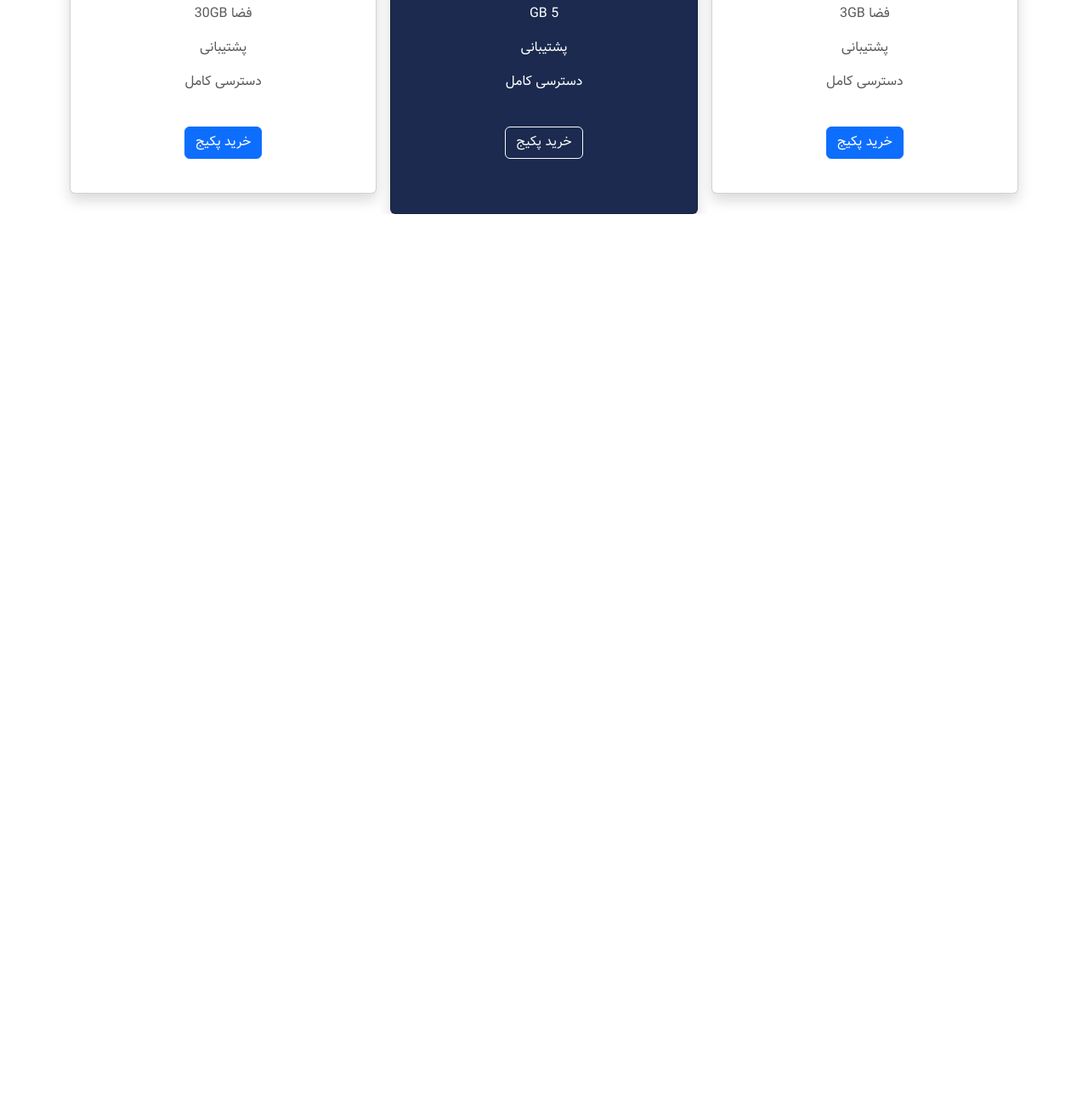
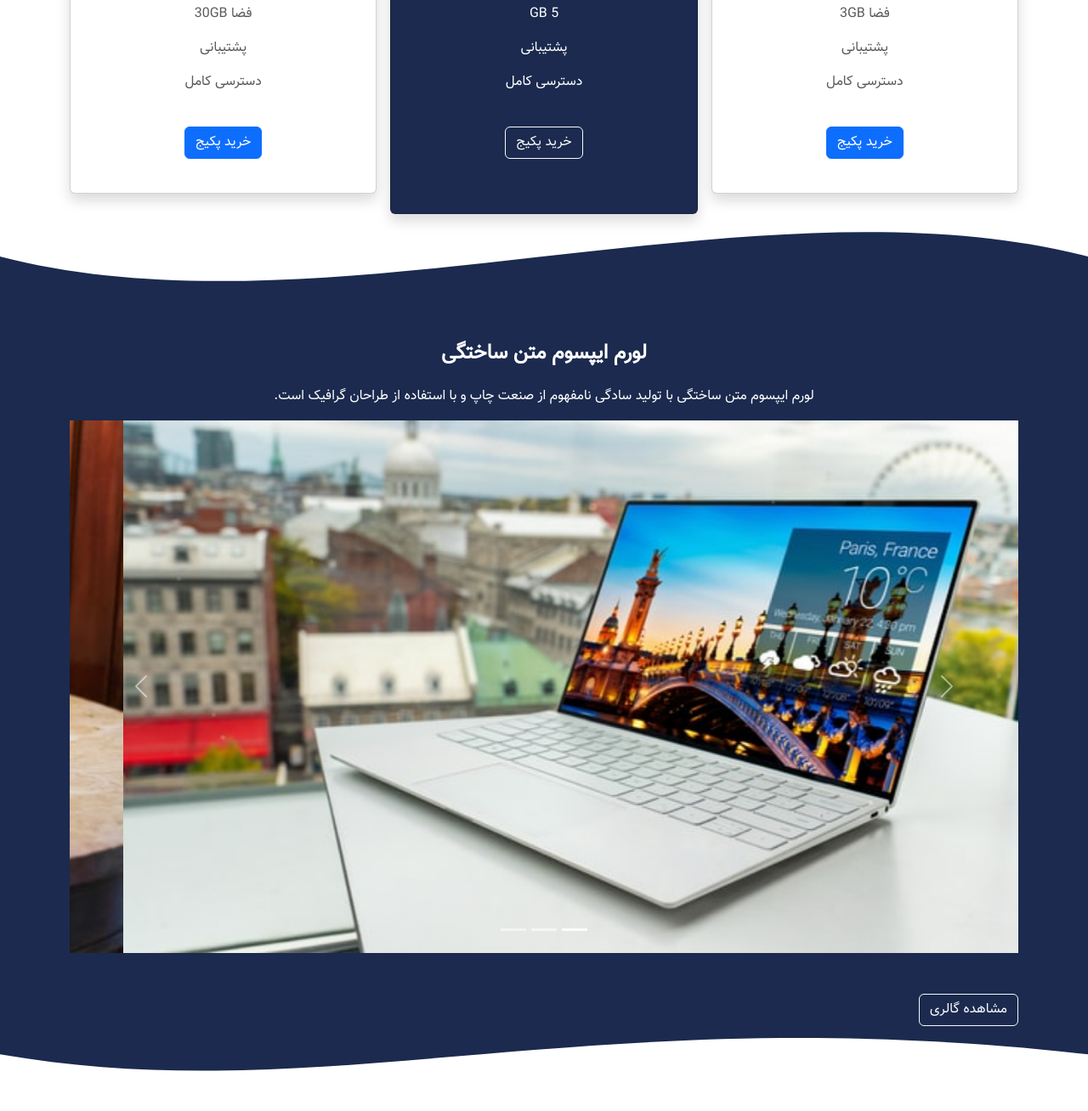
Before and after one commit to Shirari76/bootstrapv5.3-webtemplate-1, a plain HTML site: page index.html in a window 1280 px wide. Shown: the part 1568-2876 px from the top of the page at 85% size. Before the commit the page ends 1820 px from the top, so only its background shows below. Drawn offline with nearby package versions, Linux system fonts and the light colour scheme.

Commit message:
add section 4

```diff
--- a/index.html
+++ b/index.html
@@ -251,6 +251,127 @@
         </div>
       </div>
     </section>
+    <!-- section 4 -->
+    <div style="height: 150px; overflow: hidden">
+      <svg
+        viewBox="0 0 500 150"
+        preserveAspectRatio="none"
+        style="height: 100%; width: 100%"
+      >
+        <path
+          d="M0.00,49.99 C150.00,150.00 349.20,-49.99 500.00,49.99 L500.00,150.00 L0.00,150.00 Z"
+          style="stroke: none; fill: #1b2a4e"
+        ></path>
+      </svg>
+    </div>
+    <section class="bg-main">
+      <div class="container">
+        <div class="row text-center text-white">
+          <h4 class="fw-bold mb-4">لورم ایپسوم متن ساختگی</h4>
+          <p>
+            لورم ایپسوم متن ساختگی با تولید سادگی نامفهوم از صنعت چاپ و با
+            استفاده از طراحان گرافیک است.
+          </p>
+        </div>
+
+        <div class="row">
+          <div class="col">
+            <div
+              id="carouselExampleIndicators"
+              class="carousel slide"
+              data-bs-ride="carousel"
+            >
+              <div class="carousel-indicators">
+                <button
+                  type="button"
+                  data-bs-target="#carouselExampleIndicators"
+                  data-bs-slide-to="0"
+                  class="active"
+                  aria-current="true"
+                  aria-label="Slide 1"
+                ></button>
+                <button
+                  type="button"
+                  data-bs-target="#carouselExampleIndicators"
+                  data-bs-slide-to="1"
+                  aria-label="Slide 2"
+                ></button>
+                <button
+                  type="button"
+                  data-bs-target="#carouselExampleIndicators"
+                  data-bs-slide-to="2"
+                  aria-label="Slide 3"
+                ></button>
+              </div>
+              <div class="carousel-inner">
+                <div class="carousel-item active">
+                  <img
+                    src="./images/img_2.jpg"
+                    class="d-block w-100"
+                    alt="..."
+                  />
+                </div>
+                <div class="carousel-item">
+                  <img
+                    src="./images/img_3.jpg"
+                    class="d-block w-100"
+                    alt="..."
+                  />
+                </div>
+                <div class="carousel-item">
+                  <img
+                    src="./images/img_4.jpg"
+                    class="d-block w-100"
+                    alt="..."
+                  />
+                </div>
+              </div>
+              <button
+                class="carousel-control-prev"
+                type="button"
+                data-bs-target="#carouselExampleIndicators"
+                data-bs-slide="prev"
+              >
+                <span
+                  class="carousel-control-prev-icon"
+                  aria-hidden="true"
+                ></span>
+                <span class="visually-hidden">Previous</span>
+              </button>
+              <button
+                class="carousel-control-next"
+                type="button"
+                data-bs-target="#carouselExampleIndicators"
+                data-bs-slide="next"
+              >
+                <span
+                  class="carousel-control-next-icon"
+                  aria-hidden="true"
+                ></span>
+                <span class="visually-hidden">Next</span>
+              </button>
+            </div>
+          </div>
+        </div>
+        <div class="row">
+          <div class="col mt-5">
+            <button class="btn btn-outline-light">مشاهده گالری</button>
+          </div>
+        </div>
+      </div>
+    </section>
+    <div style="height: 100px; overflow: hidden">
+      <svg
+        viewBox="0 0 500 150"
+        preserveAspectRatio="none"
+        style="height: 100%; width: 100%"
+      >
+        <path
+          d="M0.00,49.99 C150.00,150.00 271.49,-49.99 500.00,49.99 L500.00,0.00 L0.00,0.00 Z"
+          style="stroke: none; fill: #1b2a4e"
+        ></path>
+      </svg>
+    </div>
     <!-- Bootstrap JS -->
     <script
       src="https://cdn.jsdelivr.net/npm/bootstrap@5.3.8/dist/js/bootstrap.bundle.min.js"
--- a/style.css
+++ b/style.css
@@ -23,3 +23,6 @@ body {
   background: #1b2a4e;
   color: white !important;
 }
+.bg-main {
+    background-color: #1b2a4e;
+}
```
Also changed, not shown: images/img_2.jpg (added), images/img_3.jpg (added), images/img_4.jpg (added).
